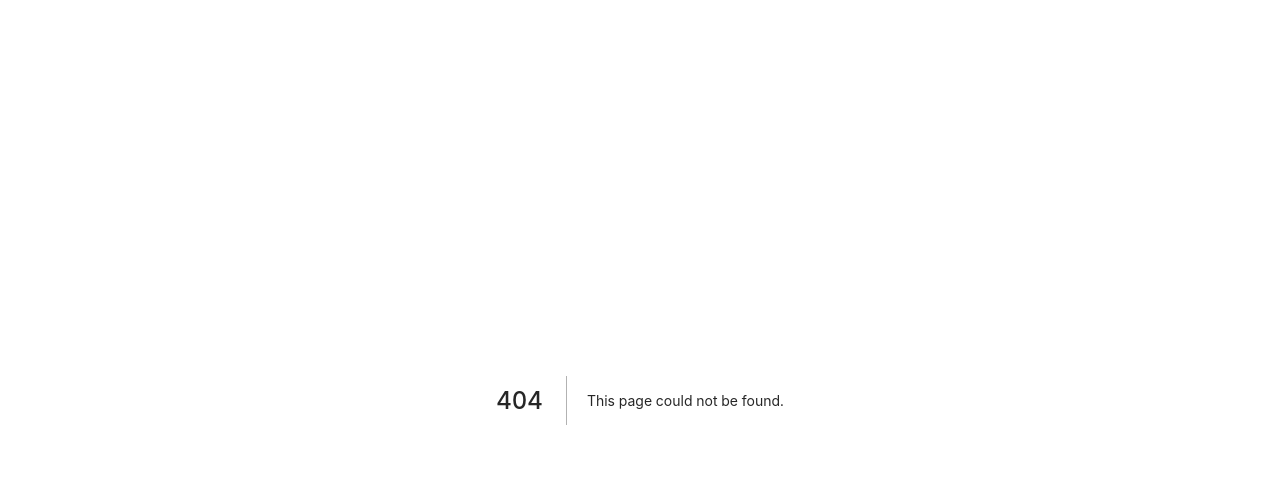
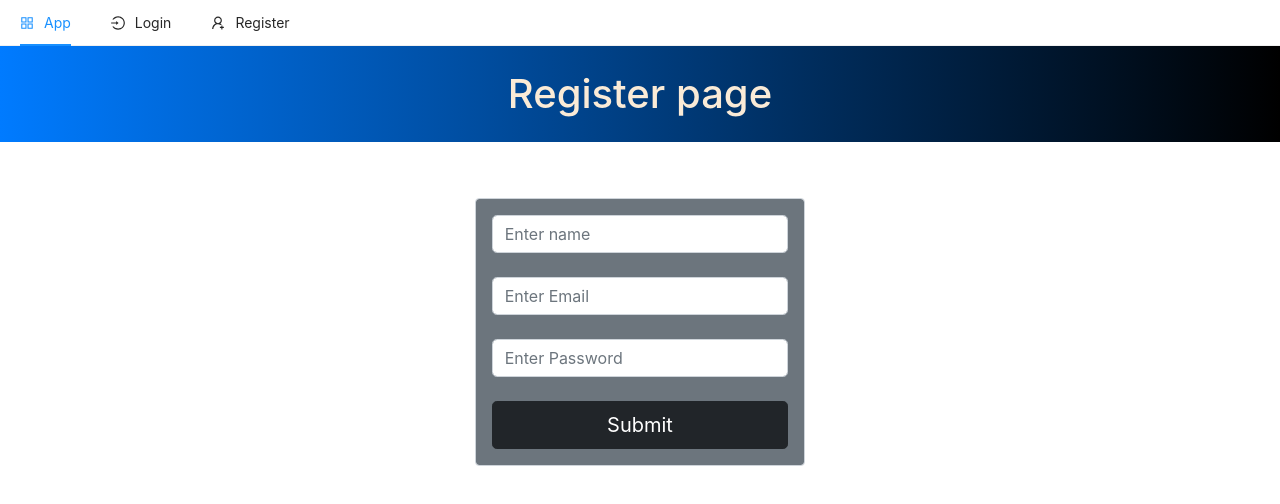
Before and after one commit to rakshithsgowda/udemy-clone-next-mern-lmssystem, a Next.js app in the folder client/: page /register in a window 1280 px wide. Before the commit this address had no page. Shown: the top 504 px of the page. Built offline with nearby package versions, Linux system fonts and the light colour scheme.

Commit message:
registeration page detup

```diff
--- /dev/null
+++ b/client/components/TopNav.js
@@ -0,0 +1,31 @@
+import { Menu } from 'antd'
+import Link from 'next/link'
+import { LoginOutlined ,AppstoreOutlined ,UserAddOutlined} from '@ant-design/icons'
+
+
+const { Item } = Menu
+
+
+const TopNav = () => {
+  return (
+    <Menu mode='horizontal'>
+      <Item icon={<AppstoreOutlined/>}>
+        <Link href='/'>
+          <a  >App</a>
+        </Link>
+      </Item>
+      <Item icon={<LoginOutlined/>}>
+        <Link href='/login'>
+          <a  >Login</a>
+        </Link>
+      </Item>
+      <Item icon={<UserAddOutlined/>}>
+        <Link href='/register'>
+          <a  >Register</a>
+        </Link>
+      </Item>
+    </Menu>
+  )
+}
+
+export default TopNav
--- a/client/package.json
+++ b/client/package.json
@@ -13,6 +13,7 @@
   "author": "",
   "license": "ISC",
   "dependencies": {
+    "@ant-design/icons": "^4.6.2",
     "antd": "^4.16.10",
     "bootstrap": "^5.1.0",
     "next": "^11.0.1",
--- a/client/pages/_app.js
+++ b/client/pages/_app.js
@@ -2,9 +2,15 @@ import 'bootstrap/dist/css/bootstrap.min.css'
 import 'antd/dist/antd.css';
 
 import '../public/css/styles.css'
+import TopNav from '../components/TopNav';
+
 
 function MyApp({Component,pageProps}) {
-  return <Component{...pageProps} />
-}
+  return (
+    <>
+<TopNav/>
+      <Component{...pageProps} />
+    </>
+  )}
 
 export default MyApp
--- a/client/pages/index.js
+++ b/client/pages/index.js
@@ -1,7 +1,7 @@
 const Index = () => {
   return (
     <>
-      <h1 className="bg-primary p-4 mb-2 text-center jumbotron">Hello world</h1>
+      <h1 className="bg-primary p-4 mb-2 text-center jumbotron">Online Education market place</h1>
       <p>this is the paragraph component</p>
     </>
   )
--- /dev/null
+++ b/client/pages/register.js
@@ -0,0 +1,60 @@
+import { useState } from 'react'
+
+
+
+const Register = () => {
+  const [name, setName] = useState('')
+  const [email, setEmail] = useState('')
+  const [password, setPassword] = useState('')
+
+  const handleSubmit = (e) => {
+    e.preventDefault()
+    console.table({name,email,password})
+  }
+  return (
+    <>
+     <h1 className="bg-primary p-4 mb-2 text-center jumbotron">Register page</h1>
+
+      <div className="container col-md-4 offset-md-4 p-5">
+        <form className='form-control bg-secondary mb-4 p-3'  onSubmit={handleSubmit}>
+          <input
+            type="text"
+            className='form-control mb-4 rounded-3'
+            value={name}
+            onChange={e => setName(e.target.value)}
+            placeholder='Enter name'
+            required
+            />
+
+          <input
+            type="email"
+            className='form-control mb-4 rounded-3'
+            value={email}
+            onChange={e => setEmail(e.target.value)}
+            placeholder='Enter Email'
+            required
+            />
+
+          <input
+            autoComplete='true'
+            type="password"
+            className='form-control mb-4  rounded-3'
+            value={password}
+            onChange={e => setPassword(e.target.value)}
+            placeholder='Enter Password'
+            required
+
+          />
+
+          <button className='col-12 btn btn-lg btn-dark' type='submit' >
+            Submit
+          </button>
+
+        </form>
+      </div>
+
+    </>
+  )
+}
+
+export default Register
```
Also changed, not shown: client/pages/login.js (added, +10 -0 lines), 1 other file (tests, documents, lock files or other folders).
